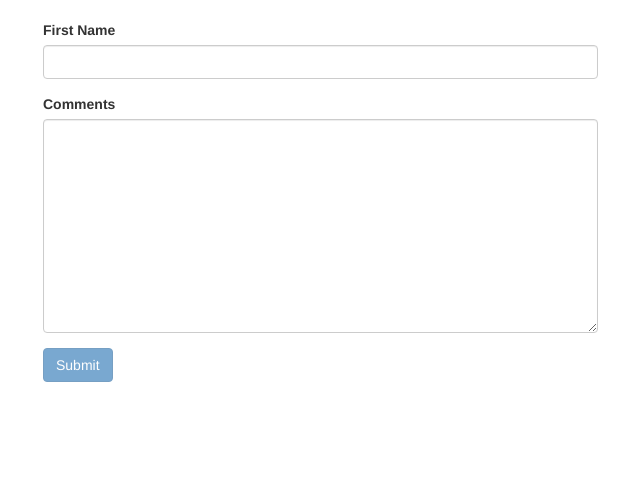
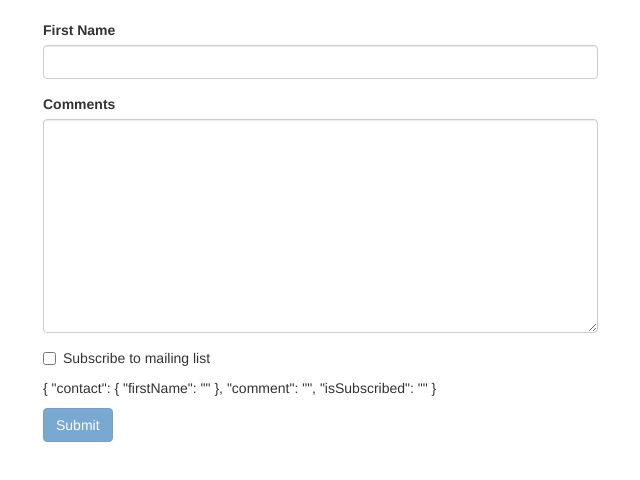
Before and after one commit to fer77/Angular, an Angular app in the folder ecommerce-app/forms-app/: page / in a window 1280 px wide. Shown: the top 480 px of the page, without its empty margins (222-862 px from the left). Built offline with nearby package versions, Linux system fonts and the light colour scheme.

Commit message:
form values

```diff
--- a/ecommerce-app/forms-app/src/app/contact-form/contact-form.component.html
+++ b/ecommerce-app/forms-app/src/app/contact-form/contact-form.component.html
@@ -31,7 +31,13 @@
 
   <div class="form-group">
     <label for="comment">Comments</label>
-    <textarea id="comment" cols="30" rows="10" class="form-control"></textarea>
+    <textarea ngModel name="comment" id="comment" cols="30" rows="10" class="form-control"></textarea>
   </div>
+  <div class="checkbox">
+    <label>
+      <input type="checkbox" ngModel name="isSubscribed"> Subscribe to mailing list
+    </label>
+  </div>
+  <p>{{ f.value | json }}</p>
   <button class="btn btn-primary" [disabled]="!f.valid" >Submit</button>
 </form>
```
